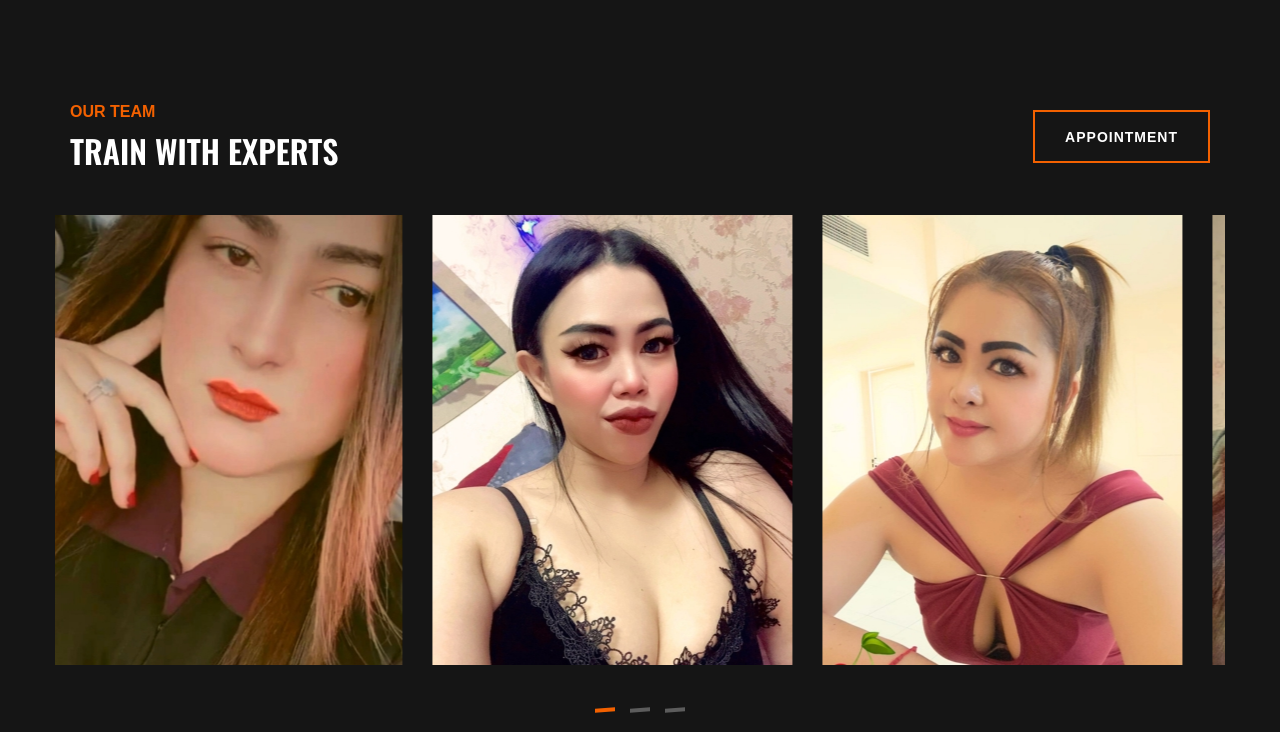
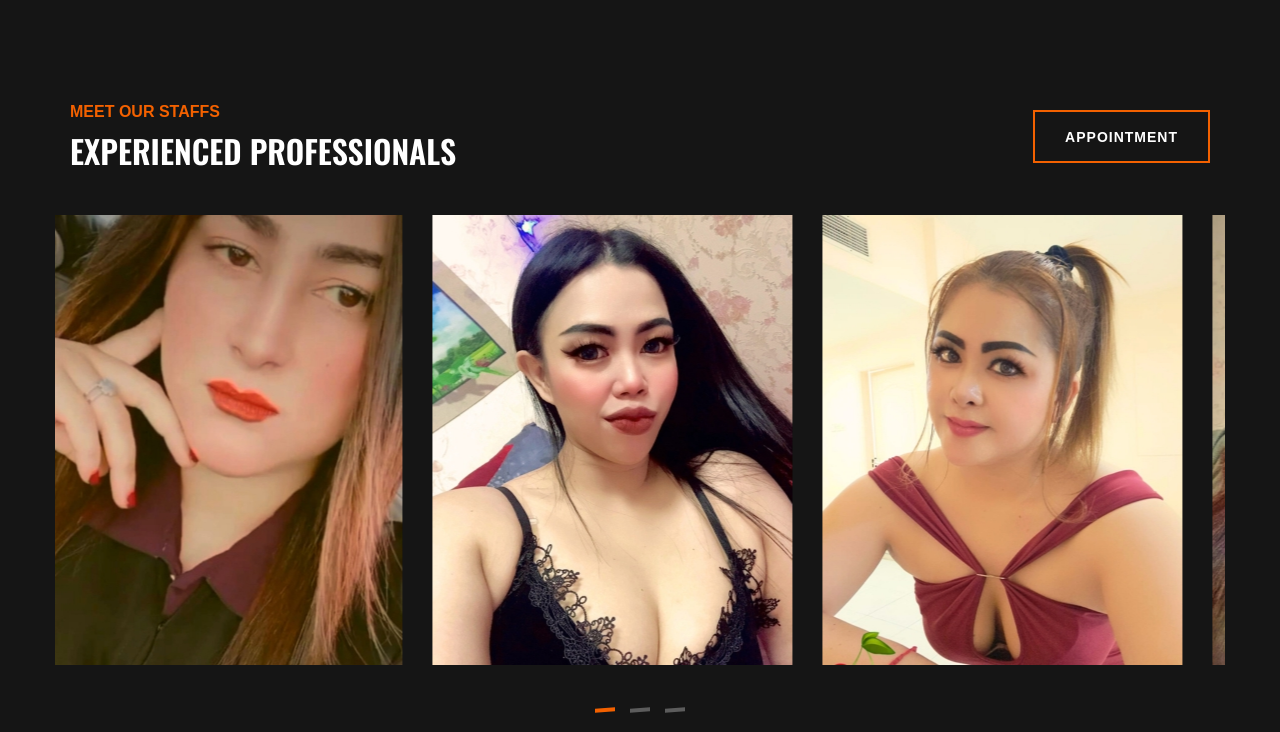
Before and after one commit to jazeempm567/qalb, a plain HTML site: page index.html in a window 1280 px wide. Shown: the part 1040-1772 px from the top of the page. Drawn offline with nearby package versions, Linux system fonts and the light colour scheme; a web font is replaced by a local one.

Commit message:
staff section

```diff
--- a/index.html
+++ b/index.html
@@ -163,8 +163,8 @@
                 <div class="col-lg-12">
                     <div class="team-title">
                         <div class="section-title">
-                            <span>Our Team</span>
-                            <h2>TRAIN WITH EXPERTS</h2>
+                            <span>Meet Our Staffs</span>
+                            <h2>EXPERIENCED PROFESSIONALS</h2>
                         </div>
                         <a href="#" class="primary-btn btn-normal appoinment-btn">appointment</a>
                     </div>
```
